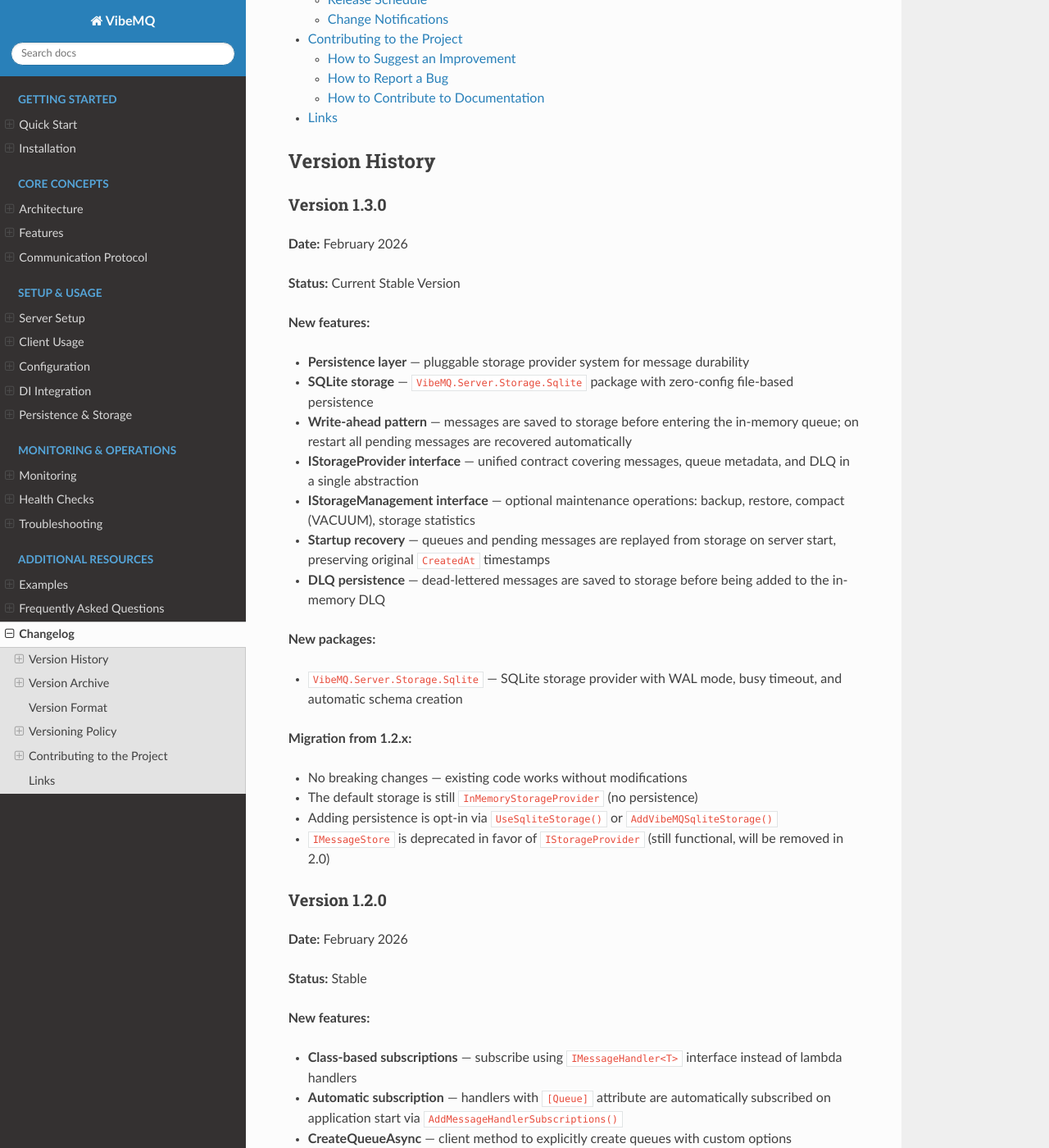
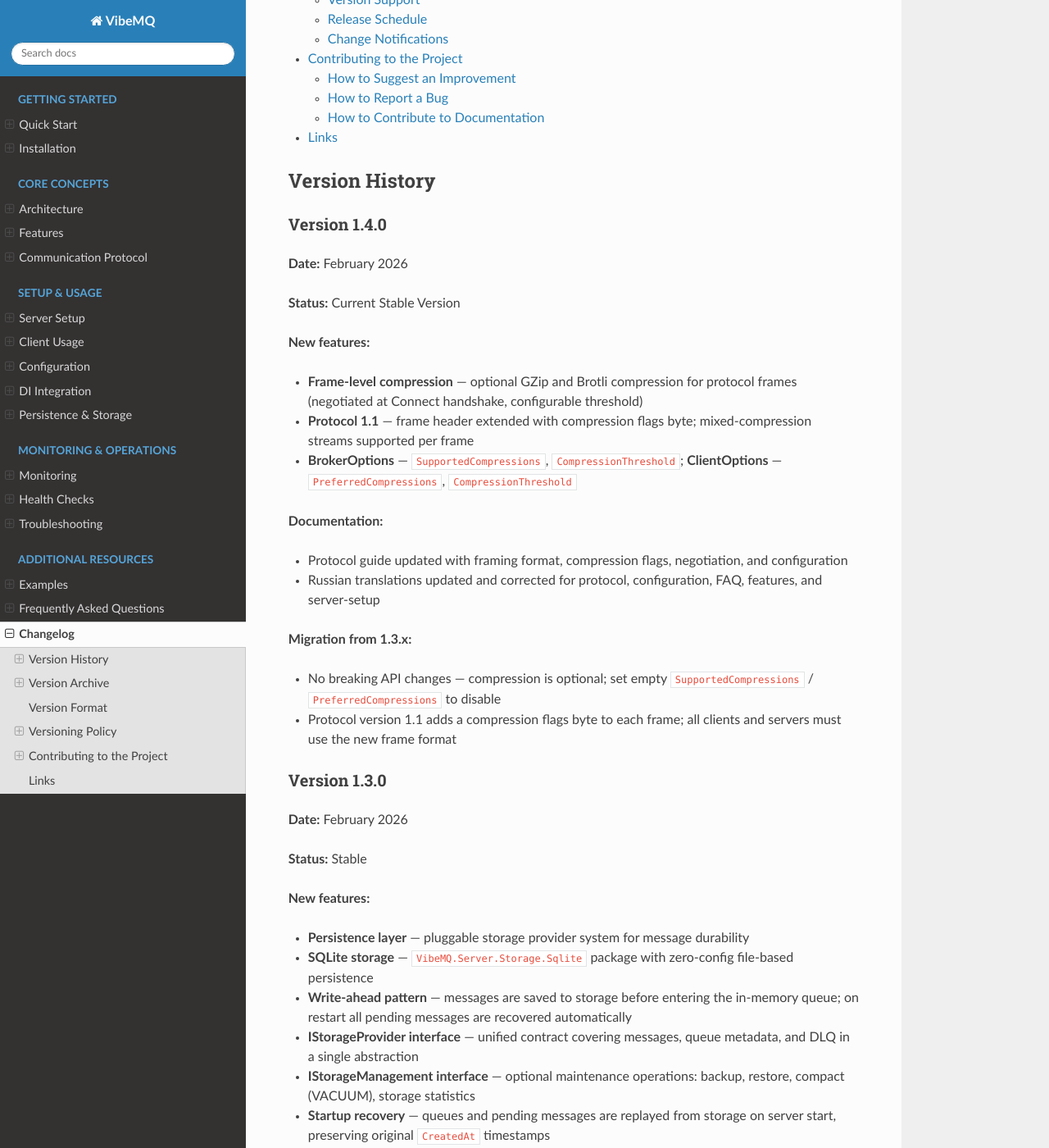
Before and after one commit to Bobsans/VibeMQ, a Sphinx documentation site: the page built from docs/docs/changelog.rst, in a window 1280 px wide and 1400 px high, scrolled down 520 px. Shown: the whole window at 82% size. Built offline with Sphinx 7.4.7 and the Read the Docs theme 3.1.0, drawn with Linux system fonts in a browser that asks for light colours.

Commit message:
docs: add changelog and Russian translations for v1.4.0
Co-authored-by: Cursor <cursoragent@cursor.com>

```diff
--- a/docs/docs/changelog.rst
+++ b/docs/docs/changelog.rst
@@ -11,12 +11,35 @@ VibeMQ project change history.
 Version History
 ================
 
+Version 1.4.0
+-------------
+
+**Date:** February 2026
+
+**Status:** Current Stable Version
+
+**New features:**
+
+- **Frame-level compression** — optional GZip and Brotli compression for protocol frames (negotiated at Connect handshake, configurable threshold)
+- **Protocol 1.1** — frame header extended with compression flags byte; mixed-compression streams supported per frame
+- **BrokerOptions** — ``SupportedCompressions``, ``CompressionThreshold``; **ClientOptions** — ``PreferredCompressions``, ``CompressionThreshold``
+
+**Documentation:**
+
+- Protocol guide updated with framing format, compression flags, negotiation, and configuration
+- Russian translations updated and corrected for protocol, configuration, FAQ, features, and server-setup
+
+**Migration from 1.3.x:**
+
+- No breaking API changes — compression is optional; set empty ``SupportedCompressions`` / ``PreferredCompressions`` to disable
+- Protocol version 1.1 adds a compression flags byte to each frame; all clients and servers must use the new frame format
+
 Version 1.3.0
 -------------
 
 **Date:** February 2026
 
-**Status:** Current Stable Version
+**Status:** Stable
 
 **New features:**
 
```
Also changed, not shown: 1 other file.
